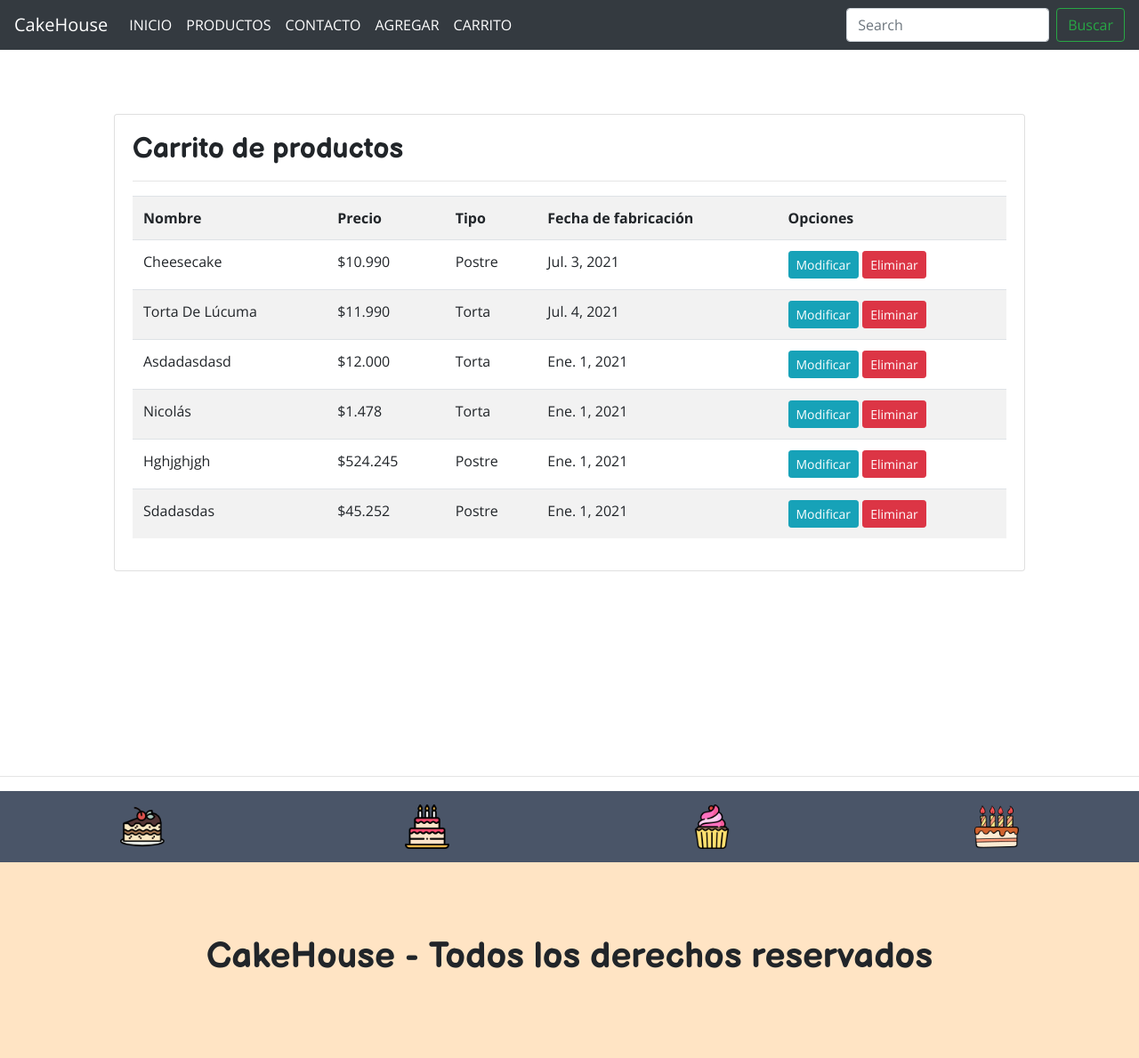
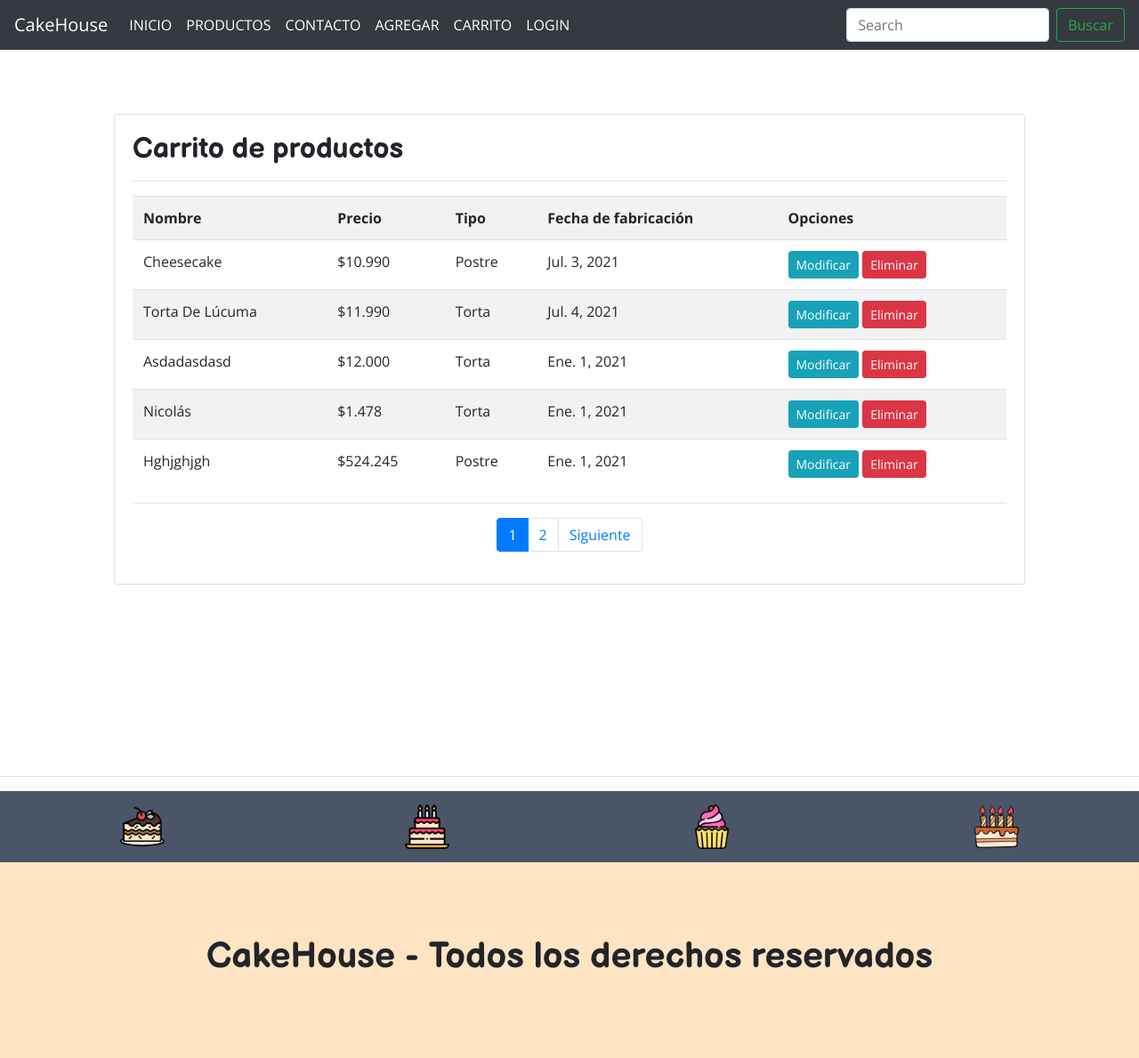
Before and after one commit to NicolasVidalDuoc/prueba4, a Django app: page /listar-productos/ in a window 1280 px wide. Shown: the whole page at 89% size. Run offline with Django 3.2, Linux system fonts and the light colour scheme; data comes from the database, SQL or seed files in the repository; both versions use the stored data as it was after the commit; some libraries are stand-ins or nearby versions.

Commit message:
Se agrega login de usuario

```diff
--- a/app/templates/app/base.html
+++ b/app/templates/app/base.html
@@ -44,6 +44,18 @@
                 <li class="nav-item active">
                     <a class="nav-link" href="{% url 'listar_productos' %}">CARRITO<span class="sr-only">(current)</span></a>
                 </li>
+                {% if user.is_authenticated %}
+                <li class="nav-item active">
+                    <a class="nav-link" href="{% url 'logout' %}">LOGOUT<span class="sr-only">(current)</span></a>
+                </li>
+                <li class="nav-item active">
+                    <a class="nav-link" href="#">@{{ user.username }}<span class="sr-only">(current)</span></a>
+                </li>
+                {% else %}
+                <li class="nav-item active">
+                    <a class="nav-link" href="{% url 'login' %}">LOGIN<span class="sr-only">(current)</span></a>
+                </li>
+                {% endif %}
             </ul>
             <form class="form-inline my-2 my-lg-0">
                 <input class="form-control mr-sm-2" type="search" placeholder="Search" aria-label="Search">
--- /dev/null
+++ b/app/templates/app/paginator.html
@@ -0,0 +1,46 @@
+{% if paginator.num_pages > 1%}
+<div class="d-flex justify-content-center">
+    <ul class="pagination">
+        {% if entity.has_previous %}
+            <li class="page-item d-none d-sm-block"><a class="page-link" href="?page={{ entity.previous_page_number }}#pagtable">Anterior</a></li>
+        {% endif %}
+        {% for page in paginator.page_range %}
+            {% if forloop.last and page != entity.number and paginator.num_pages > 7 %}
+                {% if entity.next_page_number != paginator.num_pages%}
+                <li class="page-item">
+                    <a class="page-link" href="?page={{ entity.number | add:1}}#pagtable">...</a>
+                </li>
+                {% endif %}
+            <li class="page-item">
+                    <a class="page-link" href="?page={{paginator.num_pages}}#pagtable">{{paginator.num_pages}}</a>
+            </li>
+            {% endif %}
+            {% if page == entity.number and page > 7 %}
+            <li class="page-item">
+                <a class="page-link" href="?page={{ page | add:-1 }}#pagtable">...</a>
+            </li>
+            {% endif %}
+            {% if page < 7 or page == entity.number %}
+            <li class="page-item {% if page == entity.number %}active{% endif %}">
+                <a class="page-link" href="?page={{ page }}#pagtable">{{ page }}</a>
+            </li>
+            {% endif %}
+        {% endfor %}
+        {% if entity.has_next %}
+            <li class="page-item d-none d-sm-block">
+                <a class="page-link" href="?page={{ entity.next_page_number }}#pagtable">Siguiente</a>
+            </li>
+        {% endif %}
+    </ul>
+</div>
+<div class="d-flex justify-content-center d-sm-none">
+    {% if entity.has_previous %}
+        <span class="page-item"><a  class="page-link" href="?page={{ entity.previous_page_number }}#pagtable">Anterior</a></span>
+    {% endif %}
+    {% if entity.has_next %}
+        <span class="page-item"><a class="page-link" href="?page={{ entity.next_page_number }}#pagtable">Siguiente</a></span>
+    {% endif %}
+    <br>
+    <br>
+</div>
+{% endif %}
--- a/app/templates/app/producto/listar.html
+++ b/app/templates/app/producto/listar.html
@@ -40,7 +40,7 @@
                 <th>Fecha de fabricación</th>
                 <th>Opciones</th>
             </tr>
-            {% for p in productos %}
+            {% for p in entity %}
 
             <tr>
                 <td>{{ p.nombre | title }}</td>
@@ -54,6 +54,10 @@
             </tr>
             {% endfor %}
         </table>
+        <hr>
+        <div>
+            {% include 'app/paginator.html' %}
+        </div>
     </div>
 </div>
 
--- a/app/views.py
+++ b/app/views.py
@@ -1,7 +1,10 @@
+from django.http.response import Http404
 from django.shortcuts import render, redirect, get_object_or_404
 from .models import Producto
 from .forms import ContactoForm, ProductoForm
 from django.contrib import messages
+from django.core.paginator import Paginator
+from django.http import Http404
 
 # Create your views here.
 def home(request):
@@ -38,7 +41,16 @@ def agregar_producto(request):
 
 def listar_productos(request):
     productos = Producto.objects.all()
-    data = {'productos': productos}
+    page = request.GET.get('page', 1)
+
+    try:
+        paginator = Paginator(productos, 5)
+        productos = paginator.page(page)
+    except:
+        raise Http404
+
+    data = {
+        'entity': productos, 'paginator': paginator}
     return render(request, 'app/producto/listar.html', data)
 
 def modificar_producto(request, id):
--- a/pasteleria/settings.py
+++ b/pasteleria/settings.py
@@ -29,6 +29,8 @@ ALLOWED_HOSTS = []
 
 MESSAGE_STORAGE = "django.contrib.messages.storage.cookie.CookieStorage"
 
+LOGIN_REDIRECT_URL = '/'
+LOGOUT_REDIRECT_URL = '/'
 
 # Application definition
 
--- a/pasteleria/urls.py
+++ b/pasteleria/urls.py
@@ -21,6 +21,7 @@ from django.conf.urls.static import static
 urlpatterns = [
     path('admin/', admin.site.urls),
     path('', include('app.urls')),
+    path('accounts/', include('django.contrib.auth.urls')),
 ]
 
 if settings.DEBUG:
```
Also changed, not shown: app/templates/registration/login.html (added, +34 -0 lines), db.sqlite3, media/productos/pastel4.jpg (added), media/productos/pastel6.jpg (added).
